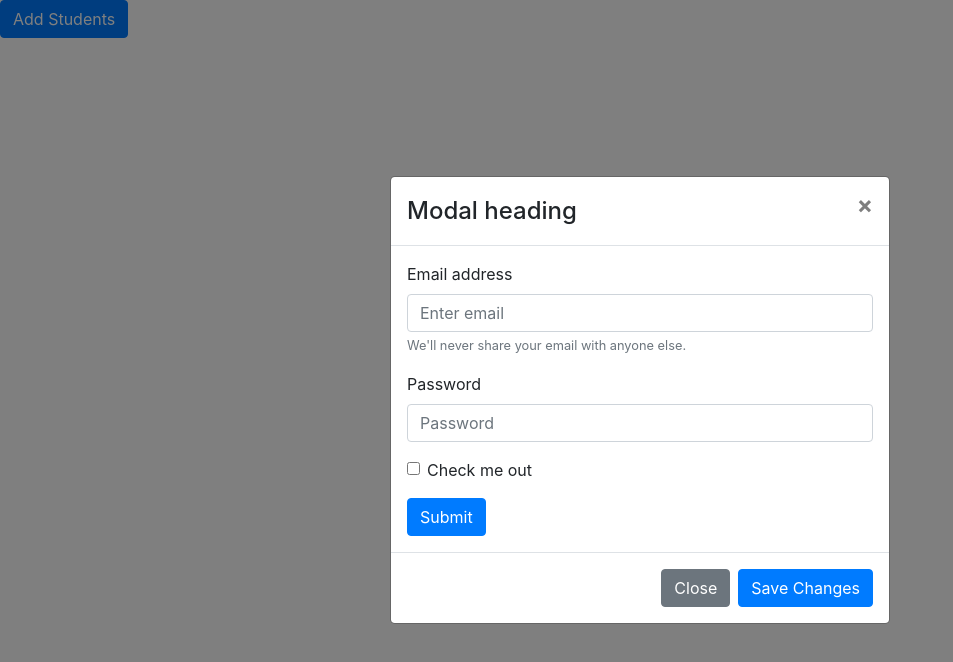
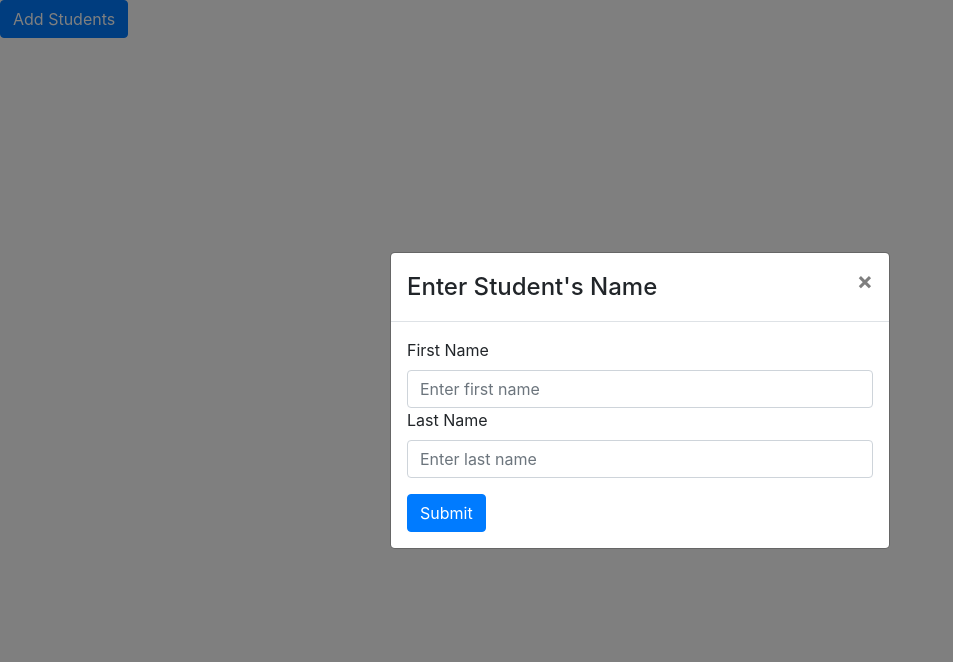
Before and after one commit to donald-langston/attendance-app, a React (Create React App) app: page / in a window 1280 px wide. Both pictures are taken after a click on the button "Add Students". Shown: the top 662 px of the page, without its empty margins (0-953 px from the left). Built offline with nearby package versions, Linux system fonts and the light colour scheme.

Commit message:
moved state from react to react-redux

```diff
--- a/package.json
+++ b/package.json
@@ -10,7 +10,10 @@
     "react": "^16.13.1",
     "react-bootstrap": "^1.0.1",
     "react-dom": "^16.13.1",
-    "react-scripts": "3.4.1"
+    "react-redux": "^7.2.0",
+    "react-router-dom": "^5.2.0",
+    "react-scripts": "3.4.1",
+    "redux": "^4.0.5"
   },
   "scripts": {
     "start": "react-scripts start",
--- a/src/components/Forms.js
+++ b/src/components/Forms.js
@@ -1,27 +1,46 @@
-import React, { useState } from 'react';
+import React from 'react';
 import ReactDOM from 'react-dom';
+import { useSelector, useDispatch } from 'react-redux';
 import Form from 'react-bootstrap/Form';
 import Button from 'react-bootstrap/Button';
 
 function DisplayForm() {
+    let firstName = "";
+    let lastName = "";
+    let firstNameTarget;
+    let lastNameTarget;
+
+    const dispatch = useDispatch();
+
+    const getFirstname = (event) => {
+        firstName = event.target.value;
+        firstNameTarget = event.target;
+        return firstName;
+    }
+
+    const getLastname = (event) => {
+        lastName = event.target.value;
+        lastNameTarget = event.target;
+        return lastName;
+    }
+
+    const submitForm = (event) => {
+        event.preventDefault();
+        dispatch({ type: "ADD_STUDENT", payload: { firstName, lastName } });
+        firstNameTarget.value = "";
+        lastNameTarget.value = "";
+        return;
+    };
+
     return(
-        <Form>
+        <Form onSubmit={submitForm}>
             <Form.Group controlId="formBasicEmail">
-                <Form.Label>Email address</Form.Label>
-                <Form.Control type="email" placeholder="Enter email" />
-                <Form.Text className="text-muted">
-                We'll never share your email with anyone else.
-                </Form.Text>
+                <Form.Label>First Name</Form.Label>
+                <Form.Control type="input" placeholder="Enter first name" onChange={getFirstname} required />
+                <Form.Label>Last Name</Form.Label>
+                <Form.Control type="input" placeholder="Enter last name" onChange={getLastname} required />
             </Form.Group>
-
-            <Form.Group controlId="formBasicPassword">
-                <Form.Label>Password</Form.Label>
-                <Form.Control type="password" placeholder="Password" />
-            </Form.Group>
-            <Form.Group controlId="formBasicCheckbox">
-                <Form.Check type="checkbox" label="Check me out" />
-            </Form.Group>
-            <Button variant="primary" type="submit">
+            <Button variant="primary" type="submit"  >
                 Submit
             </Button>
         </Form>
--- a/src/components/Home.js
+++ b/src/components/Home.js
@@ -1,34 +1,43 @@
-import React, { useState } from 'react';
+import React from 'react';
+import {
+  Link,
+  Switch,
+  Route
+} from 'react-router-dom';
 import ReactDOM from 'react-dom';
+import { useSelector, useDispatch } from 'react-redux';
 import Modal from 'react-bootstrap/Modal';
 import Button from 'react-bootstrap/Button';
 import DisplayForm from './Forms';
 
 function ModalDialog() {
-  const [show, setShow] = useState(false);
+  const dispatch = useDispatch();
 
-  const handleClose = () => setShow(false);
-  const handleShow = () => setShow(true);
+  const handleClose = () => dispatch({type: "HIDE_MODAL"});
+  const handleShow = () => dispatch({type: "SHOW_MODAL"});
+  const show = useSelector(state => state.show);
+  const firstName = useSelector(state => state.student.firstName);
+  const lastName = useSelector(state => state.student.lastName);
+  const students = useSelector(state => state.students);
+  console.log(firstName);
+  console.log(lastName);
+  console.log(students);
 
   return (
     <>
-      <Button variant="primary" onClick={handleShow}>
-        Add Students
-      </Button>
+    <Switch>
+      <Route exact path="/">
+        <Button variant="primary" onClick={handleShow}>
+          Add Students
+        </Button>
+      </Route>
+    </Switch>
 
       <Modal centered show={show} onHide={handleClose}>
         <Modal.Header closeButton>
-          <Modal.Title>Modal heading</Modal.Title>
+          <Modal.Title>Enter Student's Name</Modal.Title>
         </Modal.Header>
         <Modal.Body><DisplayForm /></Modal.Body>
-        <Modal.Footer>
-          <Button variant="secondary" onClick={handleClose}>
-            Close
-          </Button>
-          <Button variant="primary" onClick={handleClose}>
-            Save Changes
-          </Button>
-        </Modal.Footer>
       </Modal>
     </>
   );
--- a/src/index.js
+++ b/src/index.js
@@ -1,16 +1,23 @@
 import React from 'react';
 import ReactDOM from 'react-dom';
+import { BrowserRouter as Router } from 'react-router-dom';
+import { Provider } from 'react-redux';
+import { createStore } from 'redux';
+import AttendanceApp from './reducer.js';
 import './index.css';
-import App from './App';
 import * as serviceWorker from './serviceWorker';
 import 'bootstrap/dist/css/bootstrap.min.css';
 import ModalDialog from './components/Home';
+const store = createStore(AttendanceApp);
 
 
 ReactDOM.render(
-  <React.StrictMode>
-    <ModalDialog />
-  </React.StrictMode>,
+  <Provider store={store}>
+    <Router>
+      <ModalDialog />
+    </Router>
+  </Provider>
+  ,
   document.getElementById('root')
 );
 
--- /dev/null
+++ b/src/reducer.js
@@ -0,0 +1,40 @@
+const initialState = {
+    students: [],
+    student: {
+        firstName: "",
+        lastName: ""
+    },
+    show: false
+}
+
+function AttendanceApp(state = initialState, action) {
+    let newState = {};
+    switch(action.type) {
+        case "ADD_STUDENT":
+            newState = {
+                ...state,
+                student: {
+                    firstName: action.payload.firstName,
+                    lastName: action.payload.lastName
+                }
+            }
+            newState.students.push(newState.student);
+            return newState;
+        case "SHOW_MODAL":
+             newState = {
+                ...state,
+                show: true
+            }
+            return newState;
+        case "HIDE_MODAL":
+            newState = {
+                ...state,
+                show: false
+            }
+            return newState;
+        default:
+            return state;
+    }
+}
+
+export default AttendanceApp;
```
Also changed, not shown: 1 other file (tests, documents, lock files or other folders).
